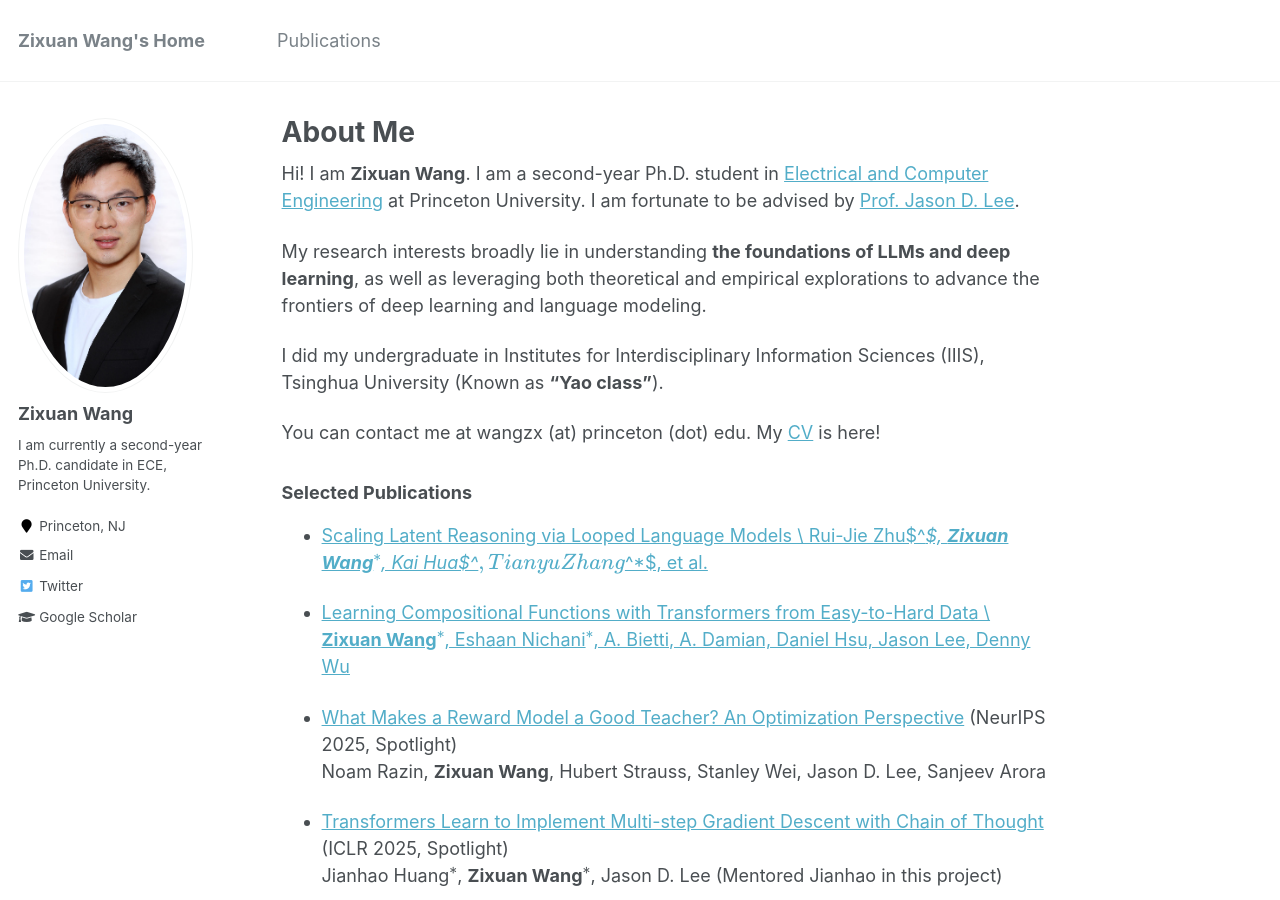
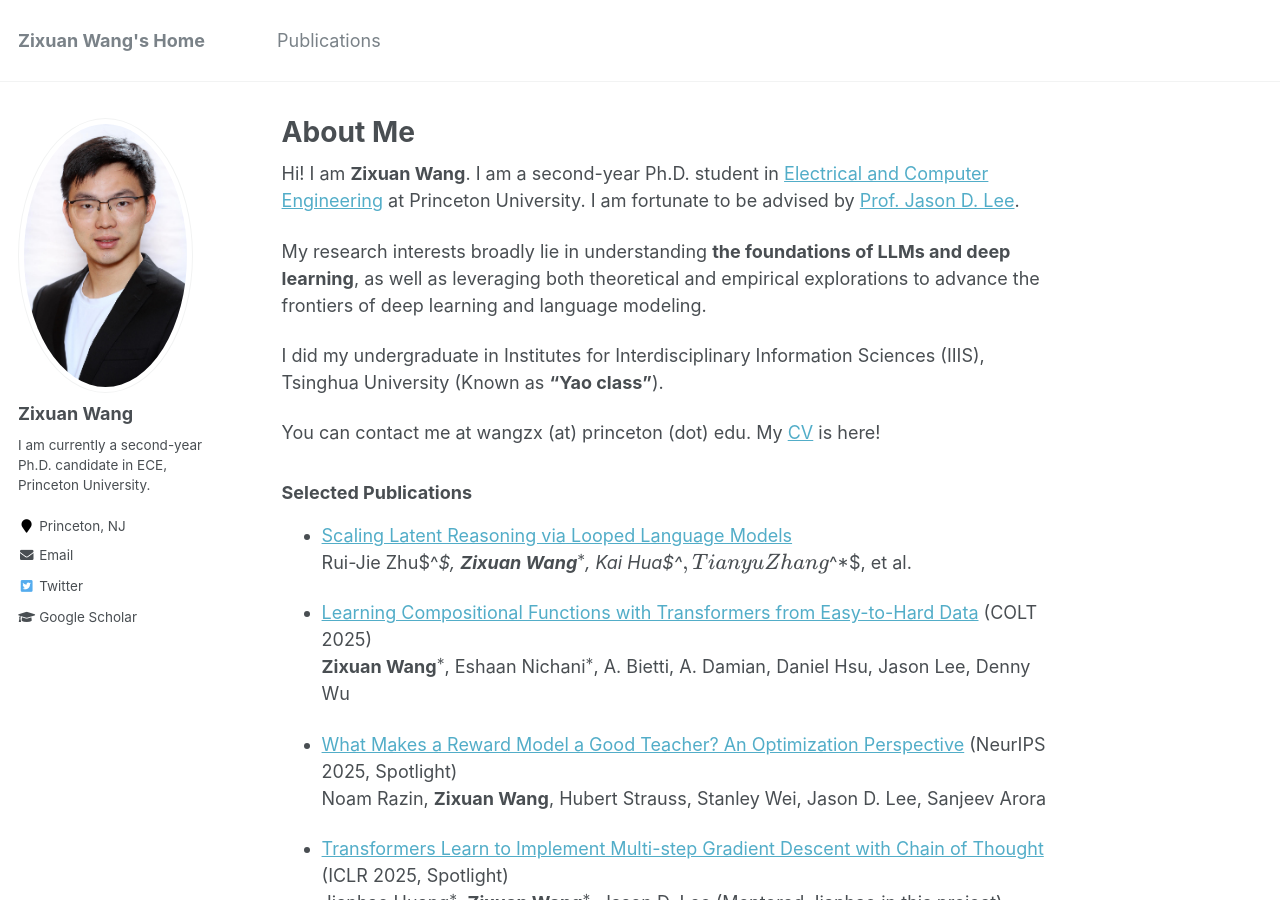
Before and after one commit to zixuan-wang-dlt/zixuan-wang-dlt.github.io, a Jekyll site: the page built from _pages/about.md, in a window 1280 px wide and 900 px high. Built offline with Jekyll 4.4.1, drawn with Linux system fonts in a browser that asks for light colours; formulas are drawn with MathJax 3; comment, search, counter and statistics services are not loaded.

Commit message:
feat: add papers

```diff
--- a/_pages/about.md
+++ b/_pages/about.md
@@ -19,10 +19,10 @@ You can contact me at wangzx (at) princeton (dot) edu. My <a href="https://drive
 
 ### Selected Publications
 
-- <a href="https://arxiv.org/abs/2510.25741">Scaling Latent Reasoning via Looped Language Models \
+- <a href="https://arxiv.org/abs/2510.25741">Scaling Latent Reasoning via Looped Language Models </a>\
 Rui-Jie Zhu$^*$, **Zixuan Wang$^*$**, Kai Hua$^*$, Tianyu Zhang$^*$, et al.
 
-- <a href="https://arxiv.org/abs/2505.23683">Learning Compositional Functions with Transformers from Easy-to-Hard Data \
+- <a href="https://arxiv.org/abs/2505.23683">Learning Compositional Functions with Transformers from Easy-to-Hard Data</a> (COLT 2025)\
     **Zixuan Wang$^∗$**, Eshaan Nichani$^∗$, A. Bietti, A. Damian, Daniel Hsu, Jason Lee, Denny Wu
 
 - <a href="https://arxiv.org/abs/2503.15477">What Makes a Reward Model a Good Teacher? An Optimization Perspective</a> (NeurIPS 2025, Spotlight)\
```
